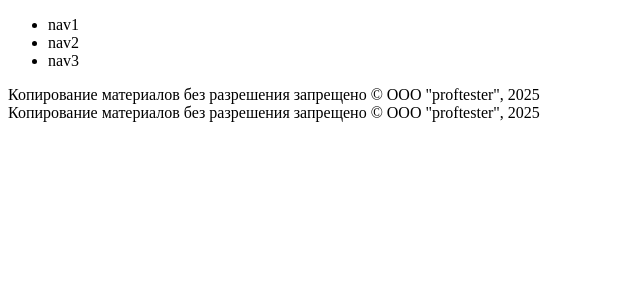
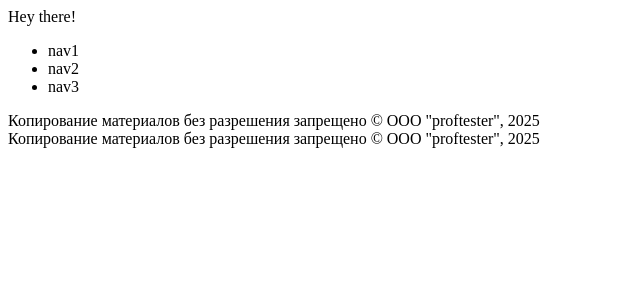
Before and after one commit to LYuree/LYuree.github.io, a React (Vite) app: page / in a window 1280 px wide. Shown: the top 300 px of the page, without its empty margins (0-640 px from the left). Built offline with nearby package versions, Linux system fonts and the light colour scheme; the HTML template or start-up script is replaced by a standard one.

Commit message:
Greeting test.

```diff
--- a/src/App.tsx
+++ b/src/App.tsx
@@ -1,7 +1,7 @@
 import { useState } from 'react'
 import { Route, Routes } from "react-router-dom";
 import ScrollToTop from './components/ScrollToTop/ScrollToTop';
-import NavBar from './components/NavBar/Navbar';
+import NavBar from './components/NavBar/NavBar';
 import HomePage from './components/HomePage/HomePage';
 import AboutPage from './components/AboutPage/AboutPage';
 import PageNotFound from './components/PageNotFound/PageNotFound';
@@ -12,6 +12,7 @@ function App() {
 
   return (
     <>
+    <div>Hey there!</div>
       <div className="app">
                 <ScrollToTop/>
                 <NavBar/>
```
